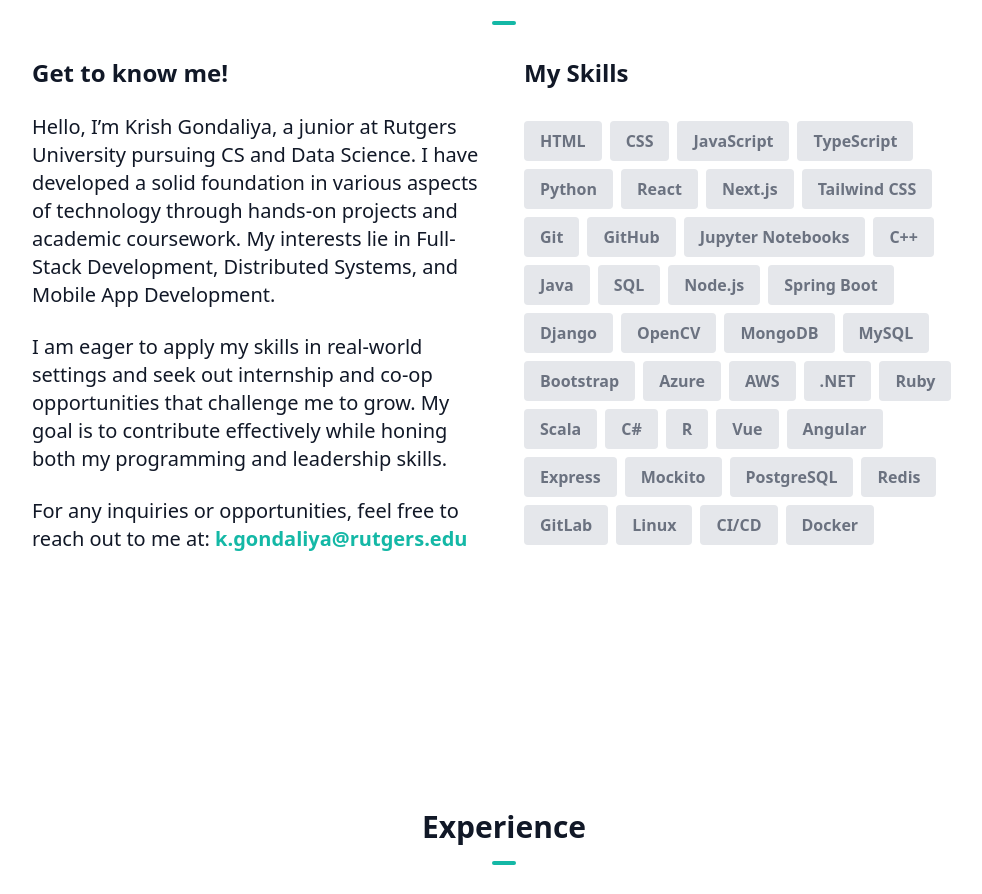
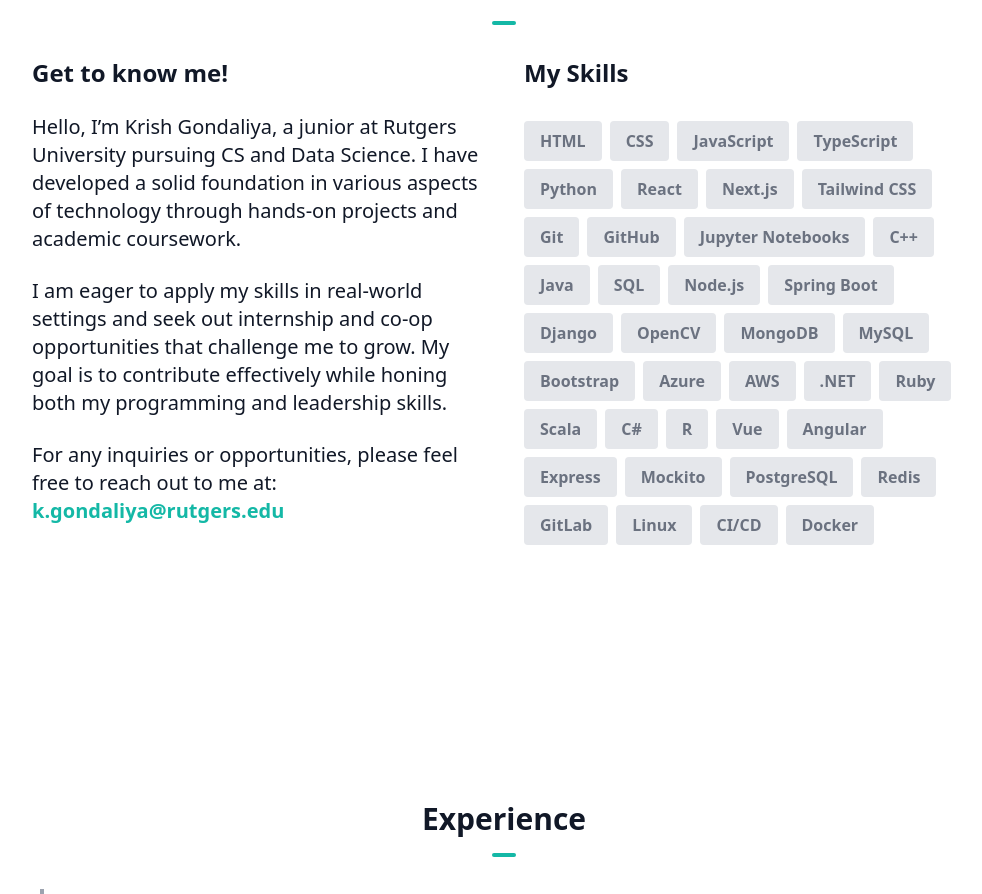
Before and after one commit to krishgondaliya/Portfolio, a Next.js app: page / in a window 1280 px wide. Shown: the part 1014-1908 px from the top of the page, without its empty margins (136-1118 px from the left). Built offline with nearby package versions, Linux system fonts and the light colour scheme.

Commit message:
Update AboutSection.tsx

```diff
--- a/components/AboutSection.tsx
+++ b/components/AboutSection.tsx
@@ -57,7 +57,7 @@
               Get to know me!
             </h1>
             <p className="text-lg md:text-xl">
-              Hello, I’m Krish Gondaliya, a junior at Rutgers University pursuing CS and Data Science. I have developed a solid foundation in various aspects of technology through hands-on projects and academic coursework. My interests lie in Full-Stack Development, Distributed Systems, and Mobile App Development.
+              Hello, I’m Krish Gondaliya, a junior at Rutgers University pursuing CS and Data Science. I have developed a solid foundation in various aspects of technology through hands-on projects and academic coursework.
             </p>
             <br />
             <p className="text-lg md:text-xl">
@@ -65,7 +65,7 @@
             </p>
             <br />
             <p className="text-lg md:text-xl">
-              For any inquiries or opportunities, feel free to reach out to me at:{" "}
+              For any inquiries or opportunities, please feel free to reach out to me at:{" "}
               <span className="font-bold text-teal-500">
                 <a href="mailto:k.gondaliya@rutgers.edu">k.gondaliya@rutgers.edu</a>
               </span>
```
